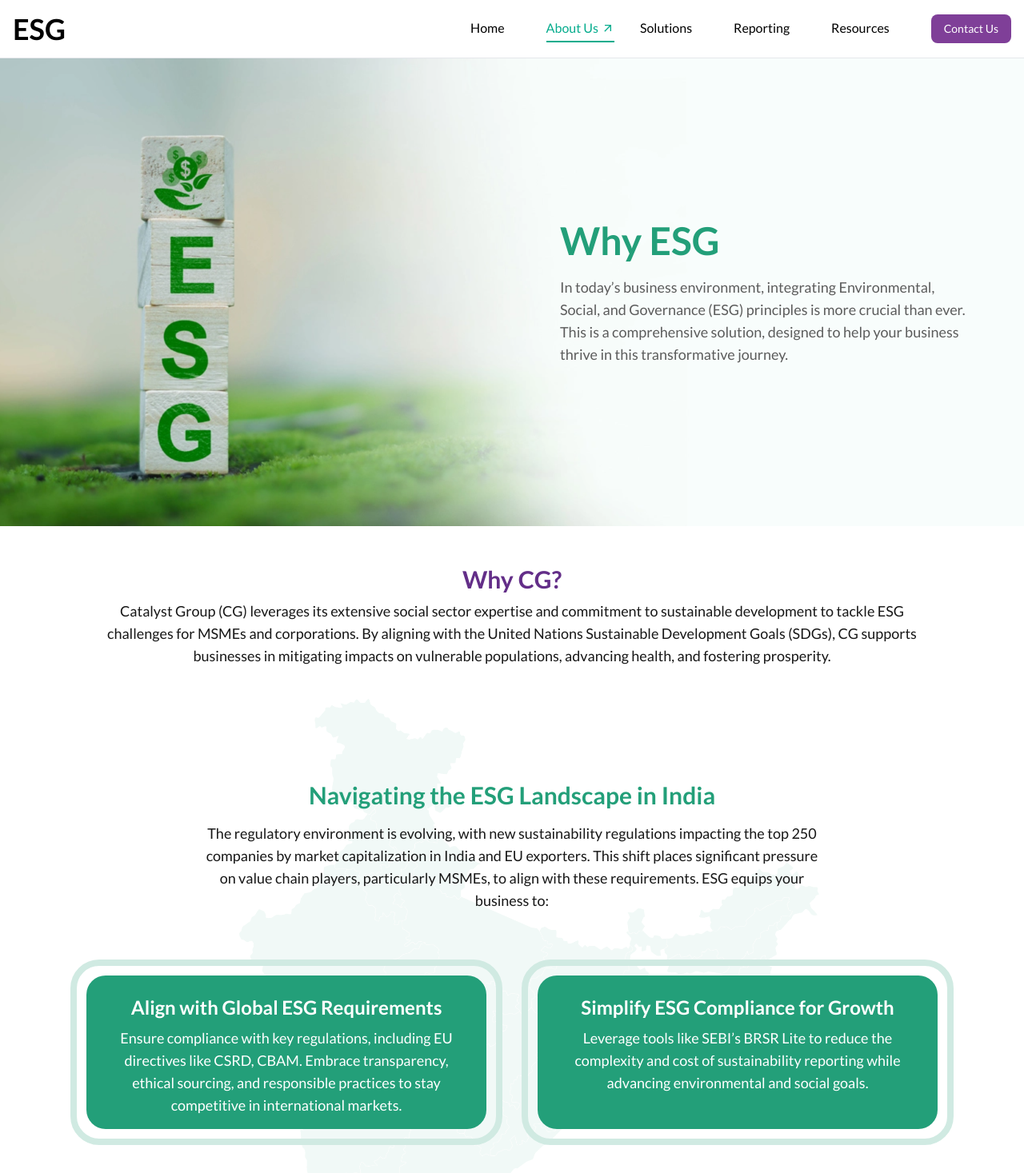
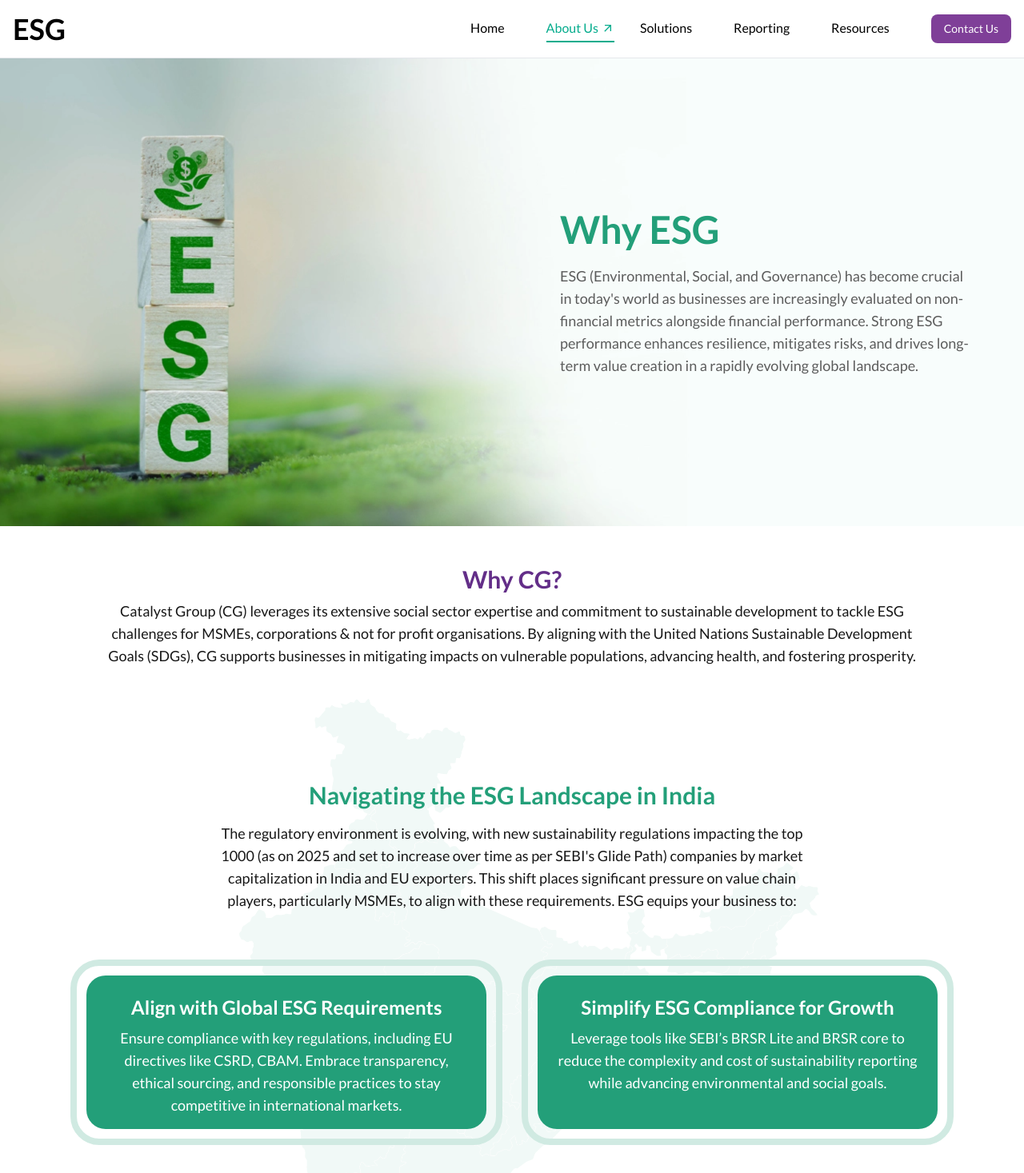
Before and after one commit to ivistaz-ecom/esg-new, a Next.js app: page /why-esg-one in a window 1280 px wide. Shown: the top 1467 px of the page at 80% size. Built offline with nearby package versions, Linux system fonts and the light colour scheme.

Commit message:
About us page added new content

```diff
--- a/app/why-esg-one/page.js
+++ b/app/why-esg-one/page.js
@@ -12,7 +12,7 @@ const page = () => {
   const mobileBannerUrl = "/banner/mobileBanner02.jpg"
   const bannerTitle = "Why ESG"
   const bannerDesc =
-    "In today’s business environment, integrating Environmental, Social, and Governance (ESG) principles is more crucial than ever. This is a comprehensive solution, designed to help your business thrive in this transformative journey."
+    " ESG (Environmental, Social, and Governance) has become crucial in today's world as businesses are increasingly evaluated on non-financial metrics alongside financial performance. Strong ESG performance enhances resilience, mitigates risks, and drives long-term value creation in a rapidly evolving global landscape."
   const title = "A Legacy of Excellence with The Catalyst Group"
   const desc =
     "Powered by The Catalyst Group, we bring over 30 years of expertise in social development. Headquartered in Bangalore, India, our experience spans Monitoring, Evaluation, Health, Livelihoods, and ESG solutions, addressing challenges like climate change, social inequality, and economic development."
--- a/components/Esg/DifferentSectors.js
+++ b/components/Esg/DifferentSectors.js
@@ -52,7 +52,7 @@ function DifferentSectors() {
               </div>
 
               {/* Text on the Right */}
-              <div className="w-full lg:w-1/2 p-4 flex flex-col justify-between h-72">
+              <div className="w-full lg:w-1/2 p-4 flex flex-col justify-between h-[290px]">
                 <div>
                   <h2 className="text-[#7F3F97] text-xl font-bold">
                     {item.title}
--- a/components/WhyEsgOne/CatalystESGInitiatives/CatalystESGInitiatives.js
+++ b/components/WhyEsgOne/CatalystESGInitiatives/CatalystESGInitiatives.js
@@ -23,6 +23,10 @@ const CatalystESGInitiatives = () => {
   }, [])
 
   return (
+    <>
+    <div>
+    <h3 className="text-xl md:text-3xl text-[#239F79] font-semibold py-4 text-center">Catalyst ESG Initiatives</h3>
+    </div>
     <div
       className="lg:flex flex-col justify-end items-center bg-cover bg-center bg-no-repeat mb-16 relative"
 
@@ -80,6 +84,7 @@ const CatalystESGInitiatives = () => {
         </div>
       )}
     </div>
+    </>
   )
 }
 
--- a/components/WhyEsgOne/MeetOurTeam/MeetOurTeam.js
+++ b/components/WhyEsgOne/MeetOurTeam/MeetOurTeam.js
@@ -42,7 +42,7 @@ const MeetOurTeam = () => {
         name: "Amruta Vyavahare",
         role: "Sr. Research Lead,",
         department: "Evidence for Change",
-        imgSrc: "/whyEsgOne/Amruta Vyavahare.png"
+        imgSrc: "/whyEsgOne/Amruta Vyavahare-01.jpeg"
       }
   ];
 
--- a/components/WhyEsgOne/Navigating/Navigating.js
+++ b/components/WhyEsgOne/Navigating/Navigating.js
@@ -4,15 +4,15 @@ const Navigating = () => {
   return (
     <>
       <div className=" flex flex-col items-center text-center px-4 w-full py-10">
-      <h3 className="text-xl md:text-3xl text-[#632E88] font-semibold py-2">
+        <h3 className="text-xl md:text-3xl text-[#632E88] font-semibold py-2">
           Why CG?
         </h3>
         <p className="text-sm md:text-lg text-[#171717] max-w-5xl">
           Catalyst Group (CG) leverages its extensive social sector expertise
           and commitment to sustainable development to tackle ESG challenges for
-          MSMEs and corporations. By aligning with the United Nations
-          Sustainable Development Goals (SDGs), CG supports businesses in
-          mitigating impacts on vulnerable populations, advancing health, and
+          MSMEs, corporations & not for profit organisations. By aligning with the United
+          Nations Sustainable Development Goals (SDGs), CG supports businesses
+          in mitigating impacts on vulnerable populations, advancing health, and
           fostering prosperity.
         </p>
       </div>
@@ -38,7 +38,9 @@ const Navigating = () => {
           </h3>
           <p className="text-sm md:text-lg text-[#171717] max-w-3xl">
             The regulatory environment is evolving, with new sustainability
-            regulations impacting the top 250 companies by market capitalization
+            regulations impacting the top 1000 (as on 2025 and set to increase over time as per SEBI's Glide Path)
+
+companies by market capitalization
             in India and EU exporters. This shift places significant pressure on
             value chain players, particularly MSMEs, to align with these
             requirements. ESG equips your business to:
@@ -69,7 +71,7 @@ const Navigating = () => {
                 Simplify ESG Compliance for Growth
               </h4>
               <p className="text-sm md:text-lg mt-2 ">
-                Leverage tools like SEBI’s BRSR Lite to reduce the complexity
+                Leverage tools like SEBI’s BRSR Lite and BRSR core  to reduce the complexity
                 and cost of sustainability reporting while advancing
                 environmental and social goals.
               </p>
```
Also changed, not shown: public/whyEsgOne/Amruta Vyavahare-01.jpeg (added).
